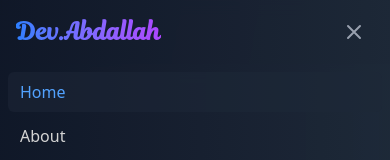
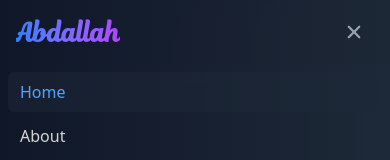
Before and after one commit to AbdallahKhattab11/my-main-portfolio, a React (Vite) app: page / in a window 390 px wide. Both pictures are taken after a click on the button "Open main menu". Shown: the top 160 px of the page. Built offline with nearby package versions, Linux system fonts and the light colour scheme.

Commit message:
update Navbar

```diff
--- a/src/App.jsx
+++ b/src/App.jsx
@@ -10,8 +10,6 @@ const App = () => {
     <Router>
       <div className="min-h-screen bg-gradient-to-br from-gray-900 to-gray-800 text-[#d4d4d4]">
         <Navbar />
-
-        {/* Main Content */}
         <main className="pt-16">
           <Routes>
             <Route path="/" element={<Home />} />
--- a/src/components/Navbar.jsx
+++ b/src/components/Navbar.jsx
@@ -1,16 +1,17 @@
 import { useState } from "react";
 import { motion } from "framer-motion";
-import { Link, NavLink, useLocation } from "react-router-dom";
+import { Link, NavLink } from "react-router-dom";
+import { FaBars } from "react-icons/fa6";
+import { IoClose } from "react-icons/io5";
 
 const Navbar = () => {
   const [isOpen, setIsOpen] = useState(false);
-  const location = useLocation();
 
   const navLinks = [
-    { path: "/", label: "Home" },
-    { path: "/about", label: "About" },
-    { path: "/projects", label: "Projects" },
-    { path: "/contact", label: "Contact" },
+    { path: "/", label: "Home", id: "home" },
+    { path: "/about", label: "About", id: "about" },
+    { path: "/projects", label: "Projects", id: "projects" },
+    { path: "/contact", label: "Contact", id: "contact" },
   ];
 
   return (
@@ -20,9 +21,9 @@ const Navbar = () => {
           <div className="flex-shrink-0">
             <Link
               to="/"
-              className="text-2xl nameFont font-bold bg-gradient-to-r from-blue-500 to-purple-500 bg-clip-text text-transparent"
+              className="text-[26px] nameFont font-bold bg-gradient-to-r from-blue-500 to-purple-500 bg-clip-text text-transparent"
             >
-              Dev.Abdallah
+              Abdallah
             </Link>
           </div>
 
@@ -31,10 +32,10 @@ const Navbar = () => {
             <div className="ml-10 flex items-baseline space-x-4">
               {navLinks.map((link) => (
                 <NavLink
-                  key={link.path}
+                  key={link.id}
                   to={link.path}
                   className={({ isActive }) =>
-                    `px-3 py-2 rounded-md text-sm font-medium transition-colors ${
+                    `px-3 py-2 rounded-md text-sm md:text-base font-medium transition-colors ${
                       isActive
                         ? "text-blue-400 bg-gray-800/50"
                         : "hover:text-blue-400"
@@ -51,39 +52,13 @@ const Navbar = () => {
           <div className="md:hidden">
             <button
               onClick={() => setIsOpen(!isOpen)}
-              className="inline-flex items-center justify-center p-2 rounded-md text-gray-400 hover:text-white hover:bg-gray-700 focus:outline-none"
+              className="inline-flex items-center justify-center cursor-pointer p-2 rounded-md text-gray-400 hover:text-white hover:bg-gray-700 focus:outline-none"
             >
               <span className="sr-only">Open main menu</span>
               {!isOpen ? (
-                <svg
-                  className="block h-6 w-6"
-                  xmlns="http://www.w3.org/2000/svg"
-                  fill="none"
-                  viewBox="0 0 24 24"
-                  stroke="currentColor"
-                >
-                  <path
-                    strokeLinecap="round"
-                    strokeLinejoin="round"
-                    strokeWidth={2}
-                    d="M4 6h16M4 12h16M4 18h16"
-                  />
-                </svg>
+                <FaBars className="block size-6 " />
               ) : (
-                <svg
-                  className="block h-6 w-6"
-                  xmlns="http://www.w3.org/2000/svg"
-                  fill="none"
-                  viewBox="0 0 24 24"
-                  stroke="currentColor"
-                >
-                  <path
-                    strokeLinecap="round"
-                    strokeLinejoin="round"
-                    strokeWidth={2}
-                    d="M6 18L18 6M6 6l12 12"
-                  />
-                </svg>
+                <IoClose className="block size-6" />
               )}
             </button>
           </div>
@@ -93,15 +68,15 @@ const Navbar = () => {
       {/* Mobile Navigation */}
       {isOpen && (
         <motion.div
-          initial={{ opacity: 0, y: -20 }}
+          initial={{ opacity: 0, y: -30 }}
           animate={{ opacity: 1, y: 0 }}
-          exit={{ opacity: 0, y: -20 }}
+          exit={{ opacity: 0, y: -30 }}
           className="md:hidden bg-gradient-to-r from-gray-900/95 to-gray-800/95 backdrop-blur-sm"
         >
           <div className="px-2 pt-2 pb-3 space-y-1 sm:px-3">
             {navLinks.map((link) => (
               <NavLink
-                key={link.path}
+                key={link.id}
                 to={link.path}
                 onClick={() => setIsOpen(false)}
                 className={({ isActive }) =>
```
